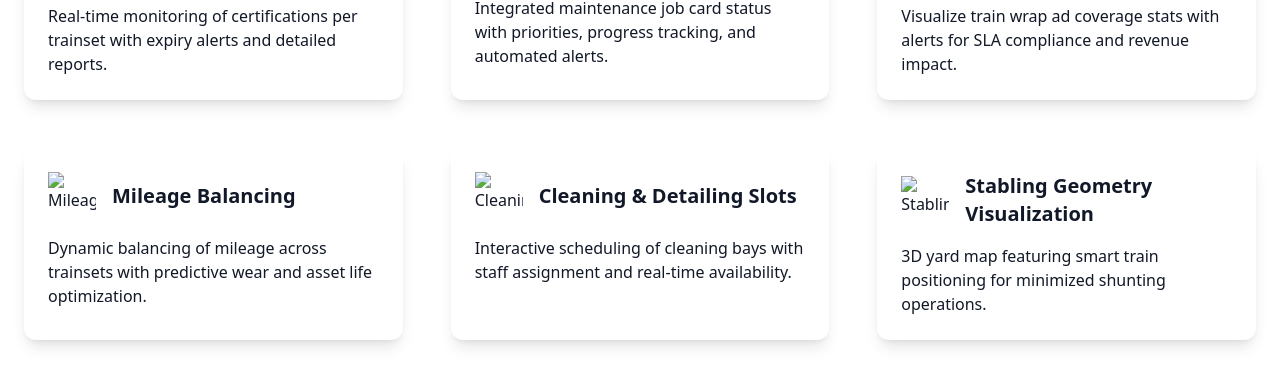
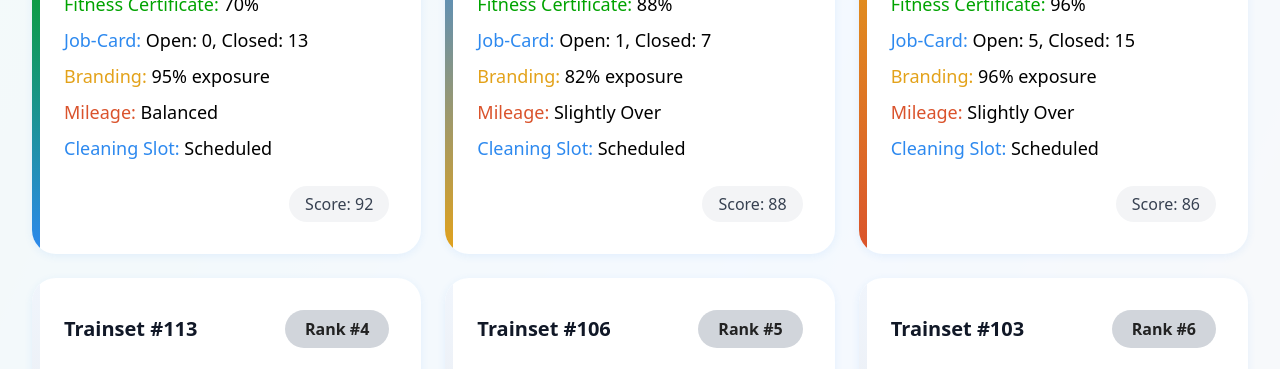
Before and after one commit to Shlok82/RailOptima, a website: page public/simulation.html in a window 1280 px wide. Shown: the part 276-645 px from the top of the page. Drawn offline with nearby package versions, Linux system fonts and the light colour scheme.

Commit message:
try the simulation

```diff
--- a/public/simulation.html
+++ b/public/simulation.html
@@ -1,98 +1,206 @@
 <!DOCTYPE html>
-<html lang="en" class="scroll-smooth">
+<html lang="en">
 <head>
   <meta charset="UTF-8" />
   <meta name="viewport" content="width=device-width, initial-scale=1" />
-  <title>RailOptima Simulation</title>
+  <title>RailOptima – AI-Driven Fleet Optimization for Kochi Metro</title>
+
+  <!-- Tailwind CDN -->
   <script src="https://cdn.tailwindcss.com"></script>
-  <!-- Include other libs like Chart.js, Leaflet, etc. for richer simulation -->
+
+  <style>
+    /* Gradient animated background covering full screen */
+    #gradient-bg {
+      position: fixed;
+      inset: 0;
+      z-index: -1;
+      width: 100vw;
+      height: 100vh;
+      background: linear-gradient(115deg, #00a300 0%, #2d89ef 46%, #e3a21a 83%, #da532c 100%);
+      background-size: 300% 300%;
+      animation: gradientMove 12s ease-in-out infinite alternate;
+    }
+    @keyframes gradientMove {
+      0% { background-position: 0% 50%; }
+      100% { background-position: 100% 50%; }
+    }
+
+    /* Container background and style for ranking section */
+    #trainset-ranking {
+      background: rgba(255, 255, 255, 0.95);
+      border-radius: 2rem;
+      max-width: 1480px;
+      margin: 3rem auto 4rem;
+      padding: 2rem;
+      box-shadow: 0 10px 25px rgba(0,0,0,0.12);
+    }
+
+    /* Ranking cards styling */
+    .rank-card {
+      position: relative;
+      border-radius: 1.5rem;
+      background: #fff;
+      box-shadow: 0 2px 8px rgba(45, 137, 239, 0.09);
+      transition: box-shadow 0.3s, transform 0.3s;
+      overflow: hidden;
+      padding: 2rem;
+    }
+    .rank-card:hover {
+      box-shadow: 0 10px 24px 0 rgba(45, 137, 239, 0.17), 0 2px 8px 0 rgba(0, 163, 0, 0.07);
+      transform: scale(1.03) translateY(-4px);
+    }
+    .rank-card::before {
+      content: '';
+      position: absolute;
+      left: 0;
+      top: 0;
+      width: 8px;
+      height: 100%;
+      border-radius: 1.5rem 0 0 1.5rem;
+      transition: background 0.3s;
+      z-index: 10;
+    }
+    .rank-card[data-rank='1']::before { background: linear-gradient(180deg, #00a300, #2d89ef); }
+    .rank-card[data-rank='2']::before { background: linear-gradient(180deg, #2d89ef, #e3a21a); }
+    .rank-card[data-rank='3']::before { background: linear-gradient(180deg, #e3a21a, #da532c); }
+    .rank-card[data-rank='other']::before { background: linear-gradient(180deg, #f0f5fc, #e5e7eb); }
+
+    .rank-badge {
+      font-weight: 600;
+      padding: 0.45rem 1.25rem;
+      border-radius: 9999px;
+      font-size: 1rem;
+      display: inline-block;
+      z-index: 20;
+    }
+    .badge-green { background: #00a300; color: #fff; }
+    .badge-blue { background: #2d89ef; color: #fff; }
+    .badge-orange { background: #e3a21a; color: #fff; }
+    .bg-gray-300 { background: #d1d5db; color: #222; }
+
+    .list-feat span {
+      font-weight: 600;
+    }
+    .score-inline {
+      background: #f3f4f6;
+      color: #374151;
+      border-radius: 9999px;
+      padding: 0.35rem 1rem;
+      font-weight: 500;
+      font-size: 1rem;
+    }
+
+    /* Responsive grid */
+    #ranking-list {
+      display: grid;
+      grid-template-columns: 1fr;
+      gap: 1.5rem;
+    }
+    @media (min-width: 768px) {
+      #ranking-list {
+        grid-template-columns: repeat(2, 1fr);
+      }
+    }
+    @media (min-width: 1024px) {
+      #ranking-list {
+        grid-template-columns: repeat(3, 1fr);
+      }
+    }
+
+    /* Custom gradient header text */
+    #trainset-ranking h2 {
+      background: linear-gradient(90deg, #00a300, #2d89ef, #e3a21a, #da532c);
+      -webkit-background-clip: text;
+      -webkit-text-fill-color: transparent;
+      font-size: 2.5rem;
+      font-weight: 800;
+      text-align: center;
+      margin-bottom: 2rem;
+    }
+  </style>
 </head>
-<body class="bg-gradient-to-r from-metro-green to-metro-blue min-h-screen text-gray-900 font-sans">
+<body class="antialiased relative">
 
-  <header class="p-6 flex justify-between items-center bg-white/30 backdrop-blur-md fixed w-full z-50">
-    <h1 class="text-3xl font-bold text-metro-green">RailOptima Simulation</h1>
-    <nav>
-      <a href="#features" class="text-metro-green hover:underline mr-6">Features</a>
-      <a href="#demo" class="text-metro-green hover:underline">Simulation</a>
-    </nav>
-  </header>
+  <!-- Animated gradient background -->
+  <div id="gradient-bg"></div>
 
-  <main class="pt-24 max-w-7xl mx-auto px-6">
-
-    <section id="features" class="mb-16">
-      <h2 class="text-4xl font-bold text-center mb-12 text-white">Core Features</h2>
-      <div class="grid grid-cols-1 md:grid-cols-3 gap-12">
-
-        <!-- Fitness Certificate Tracking -->
-        <article class="bg-white p-6 rounded-xl shadow-lg hover:shadow-xl transition-shadow cursor-pointer" onclick="openFeature('fitness-certificates')">
-          <header class="flex items-center mb-4">
-            <img src="images/certificates.png" alt="Certificates" class="w-12 h-12 mr-4" />
-            <h3 class="text-xl font-semibold">Fitness Certificate Tracking</h3>
-          </header>
-          <p>Real-time monitoring of certifications per trainset with expiry alerts and detailed reports.</p>
-        </article>
-
-        <!-- Job Card Integration -->
-        <article class="bg-white p-6 rounded-xl shadow-lg hover:shadow-xl transition-shadow cursor-pointer" onclick="openFeature('job-card-status')">
-          <header class="flex items-center mb-4">
-            <img src="images/jobcard.png" alt="Job Cards" class="w-12 h-12 mr-4" />
-            <h3 class="text-xl font-semibold">Job Card Integration</h3>
-          </header>
-          <p>Integrated maintenance job card status with priorities, progress tracking, and automated alerts.</p>
-        </article>
-
-        <!-- Branding Exposure -->
-        <article class="bg-white p-6 rounded-xl shadow-lg hover:shadow-xl transition-shadow cursor-pointer" onclick="openFeature('branding-exposure')">
-          <header class="flex items-center mb-4">
-            <img src="images/branding.png" alt="Branding" class="w-12 h-12 mr-4" />
-            <h3 class="text-xl font-semibold">Branding Exposure Dashboard</h3>
-          </header>
-          <p>Visualize train wrap ad coverage stats with alerts for SLA compliance and revenue impact.</p>
-        </article>
-
-        <!-- Mileage Balancing -->
-        <article class="bg-white p-6 rounded-xl shadow-lg hover:shadow-xl transition-shadow cursor-pointer" onclick="openFeature('mileage-balancing')">
-          <header class="flex items-center mb-4">
-            <img src="images/mileage.png" alt="Mileage" class="w-12 h-12 mr-4" />
-            <h3 class="text-xl font-semibold">Mileage Balancing</h3>
-          </header>
-          <p>Dynamic balancing of mileage across trainsets with predictive wear and asset life optimization.</p>
-        </article>
-
-        <!-- Cleaning Slots Scheduling -->
-        <article class="bg-white p-6 rounded-xl shadow-lg hover:shadow-xl transition-shadow cursor-pointer" onclick="openFeature('cleaning-slots')">
-          <header class="flex items-center mb-4">
-            <img src="images/cleaning.png" alt="Cleaning" class="w-12 h-12 mr-4" />
-            <h3 class="text-xl font-semibold">Cleaning & Detailing Slots</h3>
-          </header>
-          <p>Interactive scheduling of cleaning bays with staff assignment and real-time availability.</p>
-        </article>
-
-        <!-- Stabling Visualization -->
-        <article class="bg-white p-6 rounded-xl shadow-lg hover:shadow-xl transition-shadow cursor-pointer" onclick="openFeature('stabling-visualization')">
-          <header class="flex items-center mb-4">
-            <img src="images/stabling.png" alt="Stabling" class="w-12 h-12 mr-4" />
-            <h3 class="text-xl font-semibold">Stabling Geometry Visualization</h3>
-          </header>
-          <p>3D yard map featuring smart train positioning for minimized shunting operations.</p>
-        </article>
-
-      </div>
-    </section>
-
-    <section id="demo" class="mb-24">
-      <h2 class="text-3xl font-bold text-center text-white mb-8">Simulation Demo</h2>
-      <div class="aspect-w-16 aspect-h-9 max-w-4xl mx-auto rounded-xl shadow-lg overflow-hidden">
-        <iframe src="demo.html" frameborder="0" class="w-full h-full"></iframe>
-      </div>
-    </section>
-  </main>
+  <!-- RailOptima trainset ranking dashboard section -->
+  <section id="trainset-ranking" class="mx-6">
+    <h2>Trainset Rankings by Feature Health</h2>
+    <div id="ranking-list" class="mb-8"></div>
+  </section>
 
   <script>
-    function openFeature(feature) {
-      alert("Demo page for feature: " + feature + "\n(Integrate feature-specific UI here)");
-      // TODO: Implement feature-specific modal or page section display here
-    }
+    document.addEventListener('DOMContentLoaded', function() {
+      // Generate 15 demo trainsets
+      const trainsets = Array.from({length: 15}).map((_, i) => ({
+        id: `Trainset #${101 + i}`,
+        fitness: Math.floor(65 + Math.random() * 35),
+        jobCard: `Open: ${Math.floor(Math.random() * 8)}, Closed: ${Math.floor(6 + Math.random() * 10)}`,
+        branding: `${Math.floor(75 + Math.random() * 25)}% exposure`,
+        mileage: ["Balanced", "Slightly Over", "Unbalanced"][Math.floor(Math.random() * 3)],
+        cleaning: ["Scheduled", "Delayed", "Overdue"][Math.floor(Math.random() * 3)]
+      }));
+
+      // Calculate ranking score using weighted features
+      function rankScore(trainset) {
+        const fitnessScore = trainset.fitness;
+        const jobCardScore = 100 - parseInt(trainset.jobCard.match(/Open: (\d+)/)[1]) * 7;
+        const brandingScore = parseInt(trainset.branding.match(/\d+/)[0]);
+        const mileageScore =
+          trainset.mileage === "Balanced" ? 100 :
+          trainset.mileage === "Slightly Over" ? 75 : 50;
+        const cleaningScore =
+          trainset.cleaning === "Scheduled" ? 100 :
+          trainset.cleaning === "Delayed" ? 60 : 30;
+
+        return (
+          fitnessScore * 0.25 +
+          jobCardScore * 0.2 +
+          brandingScore * 0.15 +
+          mileageScore * 0.2 +
+          cleaningScore * 0.2
+        );
+      }
+
+      // Sort trainsets descending by score
+      const ranked = [...trainsets].sort((a, b) => rankScore(b) - rankScore(a));
+
+      // Render ranking cards into container
+      const rankingList = document.getElementById("ranking-list");
+      rankingList.innerHTML = ranked.map((trainset, idx) => {
+        const badgeClass =
+          idx === 0 ? "badge-green" :
+          idx === 1 ? "badge-blue" :
+          idx === 2 ? "badge-orange" :
+          "bg-gray-300";
+
+        const rankType =
+          idx === 0 ? "1" :
+          idx === 1 ? "2" :
+          idx === 2 ? "3" :
+          "other";
+
+        return `
+          <div class="rank-card" data-rank="${rankType}">
+            <div class="flex justify-between items-center mb-6">
+              <span class="text-xl font-bold text-gray-900">${trainset.id}</span>
+              <span class="rank-badge ${badgeClass}">Rank #${idx + 1}</span>
+            </div>
+            <ul class="space-y-2 text-lg">
+              <li><span style="color:#00a300">Fitness Certificate:</span> ${trainset.fitness}%</li>
+              <li><span style="color:#2d89ef">Job-Card:</span> ${trainset.jobCard}</li>
+              <li><span style="color:#e3a21a">Branding:</span> ${trainset.branding}</li>
+              <li><span style="color:#da532c">Mileage:</span> ${trainset.mileage}</li>
+              <li><span style="color:#2d89ef">Cleaning Slot:</span> ${trainset.cleaning}</li>
+            </ul>
+            <div class="mt-6 flex justify-end">
+              <span class="score-inline">Score: ${Math.round(rankScore(trainset))}</span>
+            </div>
+          </div>
+        `;
+      }).join('');
+    });
   </script>
 </body>
 </html>
```
